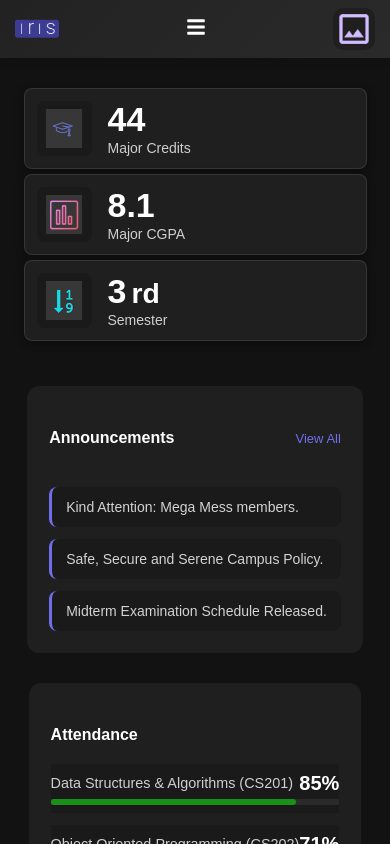
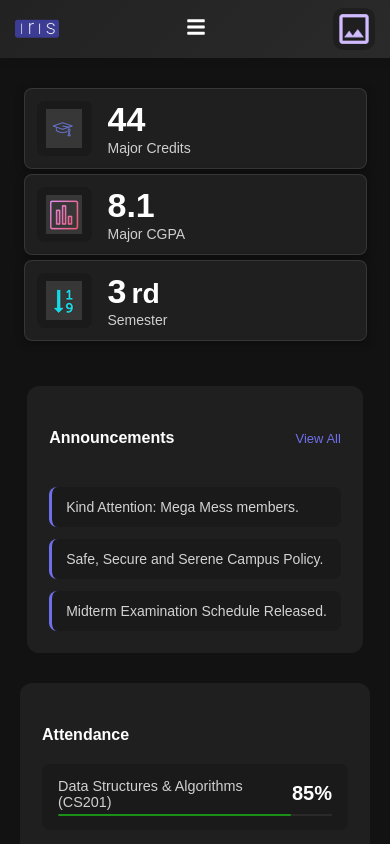
Before and after one commit to shailesh2-wq/Iris, a React (Vite) app: page / in a window 390 px wide. Shown: the top 844 px of the page. Built offline with nearby package versions, Linux system fonts and the light colour scheme.

Commit message:
Changes in alignment of navbar and attendanc

```diff
--- a/src/components/Dashboard/Dashboard.css
+++ b/src/components/Dashboard/Dashboard.css
@@ -356,8 +356,9 @@ body {
 
 .attendance-item {
   background: var(--panel2);
-  padding: 12px 14px;
-  border-radius: 0;
+  padding: 16px 18px;
+  border-radius: 8px;
+  margin-bottom: 8px;
 }
 
 .att-title {
@@ -610,7 +611,9 @@ body {
   }
 
   .attendance-item {
-    padding: 8px 0;
+    padding: 14px 16px;
+    border-radius: 8px;
+    margin-bottom: 8px;
   }
 
   .att-title {
@@ -618,7 +621,7 @@ body {
   }
 
   .progress {
-    height: 6px;
+    height: 2px;
   }
 }
 
--- a/src/components/Navbar/Navbar.css
+++ b/src/components/Navbar/Navbar.css
@@ -219,6 +219,10 @@
     visibility: hidden;
     transition: all 0.3s ease;
     z-index: 1000;
+    display: flex;
+    flex-direction: column;
+    align-items: center;
+    padding: 20px;
   }
 
   .navbar-center.mobile-menu-open {
@@ -228,25 +232,44 @@
   }
 
   .navbar-menu {
+    display: flex;
     flex-direction: column;
-    padding: 20px;
-    gap: 15px;
     align-items: center;
+    width: 100%;
+    max-width: 300px;
+    margin: 0;
+    padding: 0;
+    gap: 0;
   }
 
   .navbar-menu li {
     width: 100%;
+    display: flex;
     justify-content: center;
-    padding: 10px 0;
+    align-items: center;
+    padding: 0;
+    margin: 0;
     border-bottom: 1px solid #333;
+    gap: 6px;
     text-align: center;
+    min-height: 50px;
+    box-sizing: border-box;
+  }
+
+  .navbar-menu li:last-child {
+    border-bottom: none;
   }
 
   .search-container {
-    margin-left: 0;
-    margin-top: 10px;
+    margin-top: 20px;
+    margin-bottom: 0;
     width: 100%;
+    max-width: 300px;
+    display: flex;
     justify-content: center;
+    align-items: center;
+    min-height: 50px;
+    box-sizing: border-box;
   }
 
   .search-input {
--- a/src/components/Navbar/Navbar.jsx
+++ b/src/components/Navbar/Navbar.jsx
@@ -115,6 +115,7 @@ const Navbar = () => {
             <img src={ear} alt="Alumni icon" className="avatar-img" />
             Alumni ▾
           </li>
+        </ul>
         <div className="search-container">
           <input
             type="text"
@@ -130,7 +131,6 @@ const Navbar = () => {
             <FaSearch className="search-icon" aria-hidden="true" />
           </button>
         </div>
-        </ul>
       </div>
 
       {/* Right User Info */}
```
Lines whose indentation alone changed are shown as unchanged.
